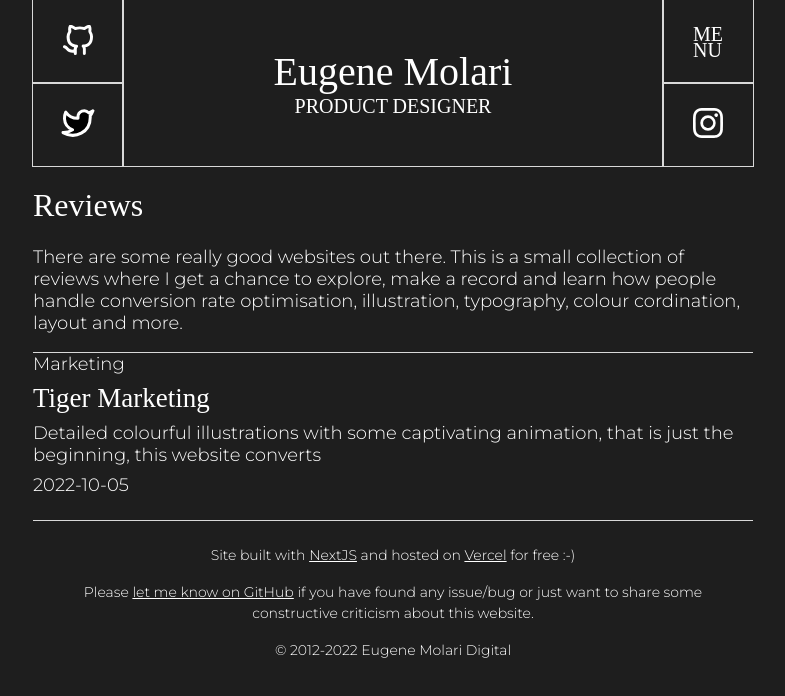
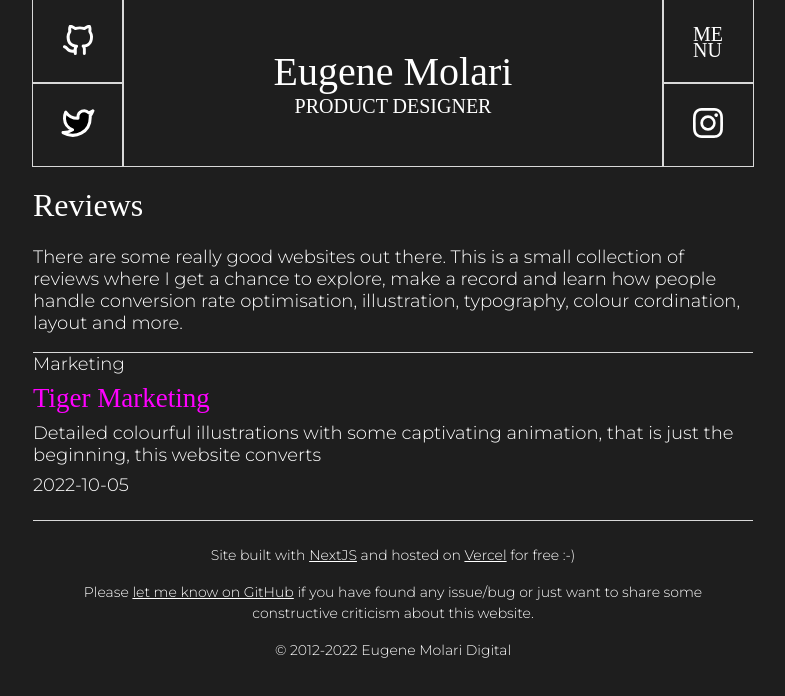
Before and after one commit to eugelogic/emerald, a Next.js app: page /reviews in a window 1280 px wide. In both pictures the pointer is over the element "Tiger Marketing". Shown: the top 696 px of the page, without its empty margins (247-1032 px from the left). Built offline with nearby package versions, Linux system fonts and the light colour scheme; a web font is replaced by a local one.

Commit message:
Add hover over effect to links on index templates

```diff
--- a/styles/IndexListItem.module.scss
+++ b/styles/IndexListItem.module.scss
@@ -4,7 +4,12 @@
     list-style: none;
     border-top: 1px solid $gray-light-very;
     margin-bottom: 1rem;
-    h2,
+    h2 {
+        margin: 0.5rem 0;
+        &:hover {
+            color: $magenta;
+        }
+    }
     p {
         margin: 0.5rem 0;
     }
--- a/styles/PlayItem.module.scss
+++ b/styles/PlayItem.module.scss
@@ -9,6 +9,9 @@
     }
     a h2 {
         margin: 1rem 0;
+        &:hover {
+            color: $magenta;
+        }
     }
 }
 .categories {
```
